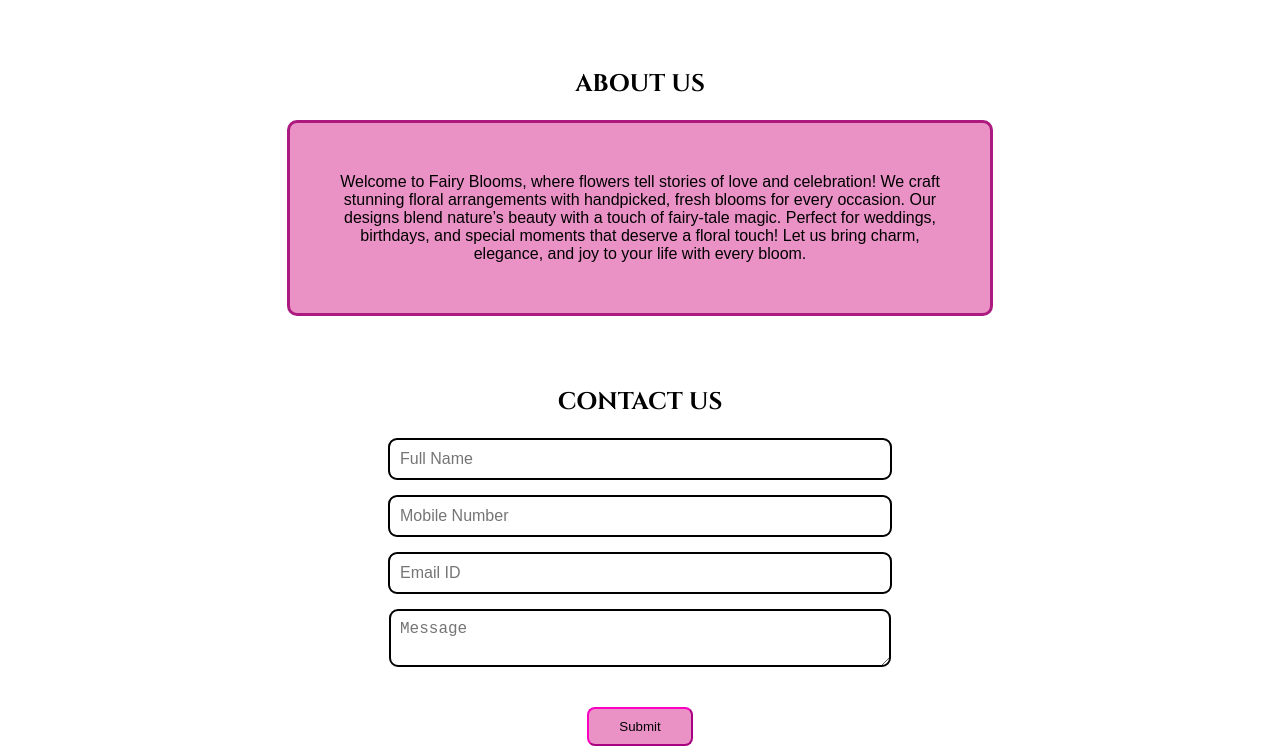
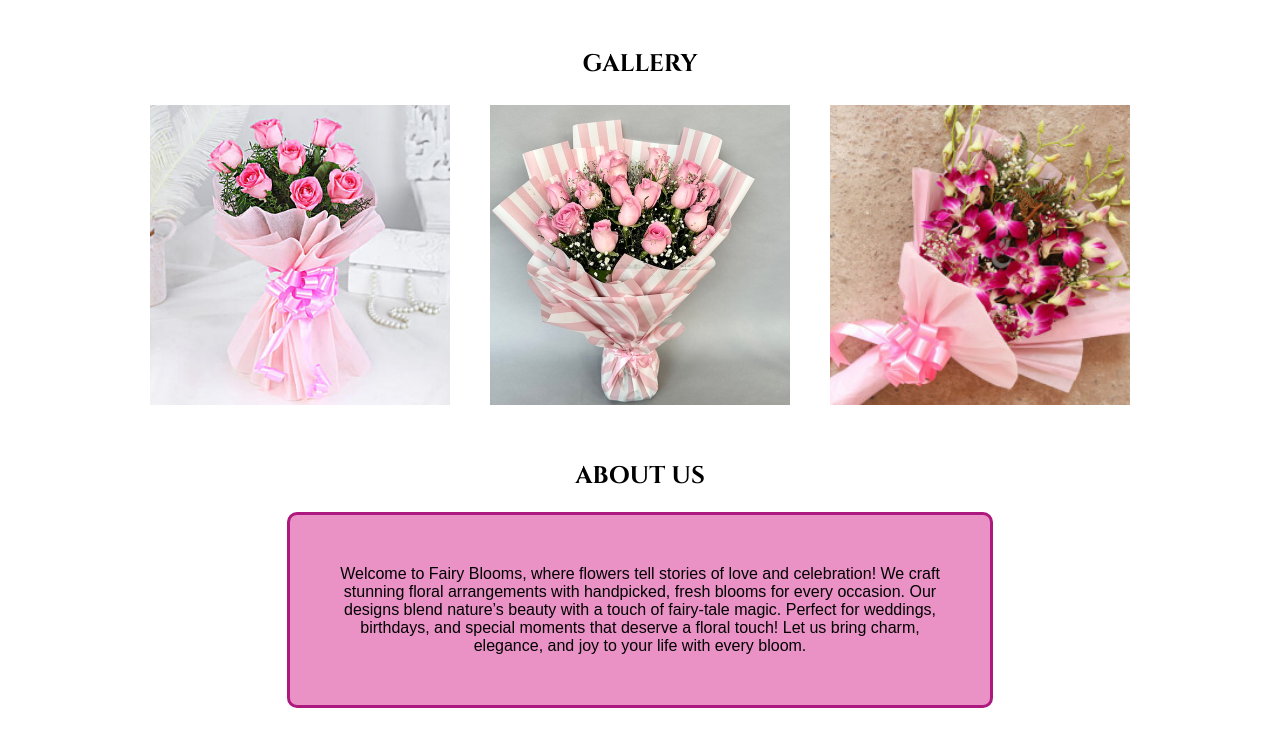
Before and after one commit to yegapriya/fairy-blooms, a plain HTML site: page index.html in a window 1280 px wide. Shown: the part 811-1560 px from the top of the page. Drawn offline with Linux system fonts and the light colour scheme.

Commit message:
gallery-chng

```diff
--- a/index.html
+++ b/index.html
@@ -15,6 +15,7 @@
         <ul class="nav-links">
             <li><a href="#home">HOME</a></li>
             <li><a href="#aboutus">ABOUT US</a></li>
+            <li><a href="#gallery">GALLERY</a></li>
             <li><a href="#contactus">CONTACT US</a></li>
         </ul>
     </nav>
@@ -22,6 +23,15 @@
         <div class="hero-container">
         <p>Let Flowers Speak the Language of Love & Celebration !</p>
         </div>
+   </div>
+   <div class="gallery" id="gallery">
+    <h2>GALLERY</h2>
+    <div class="img-container">
+        <img src="./gl-1.jpg">
+        <img src="./gl-2.jpg">
+        <img src="./gl-3.jpg">
+
+    </div>
    </div>
    <div class="about" id="aboutus">
     <h2>ABOUT US</h2>
--- a/stylesheet.css
+++ b/stylesheet.css
@@ -63,7 +63,7 @@ body{
     animation: typing 4s steps(40, end) forwards, blink 0.7s infinite;
 }
 .about  {
-    margin-top: 50px;
+
     display: flex;
   flex-direction: column;
     text-align: center;
@@ -71,10 +71,11 @@ body{
     align-content: center;
     text-align: center;
     }
-.about h2,.contact h2{
+.about h2,.contact h2,.gallery h2{
    text-align: center;
     color: black;
     font-family: cinzel;
+    margin-top: 50px;
 
 }
 .about p{
@@ -86,8 +87,18 @@ body{
     border-radius: 10px;
     margin: auto;
 }
+.img-container{
+    display:flex ;
+    justify-content: center;
+    align-items: center;
+}
+.img-container img{
+    margin: 5px 20px;
+    width: 300px;
+    height: 300px;
+}
 .contact {
-    margin: 50px;
+    margin-bottom: 50px;
     text-align: center;
     display: flex;
     flex-direction: column;
@@ -125,7 +136,9 @@ input ,textarea{
     border-color: #fb00c1;
    }
 
-
+   .sub-but:hover{
+    background-color: #a85b8c;
+}
 
 
 @keyframes typing {
```
Also changed, not shown: gl-1.jpg (added), gl-2.jpg (added), gl-3.jpg (added).
